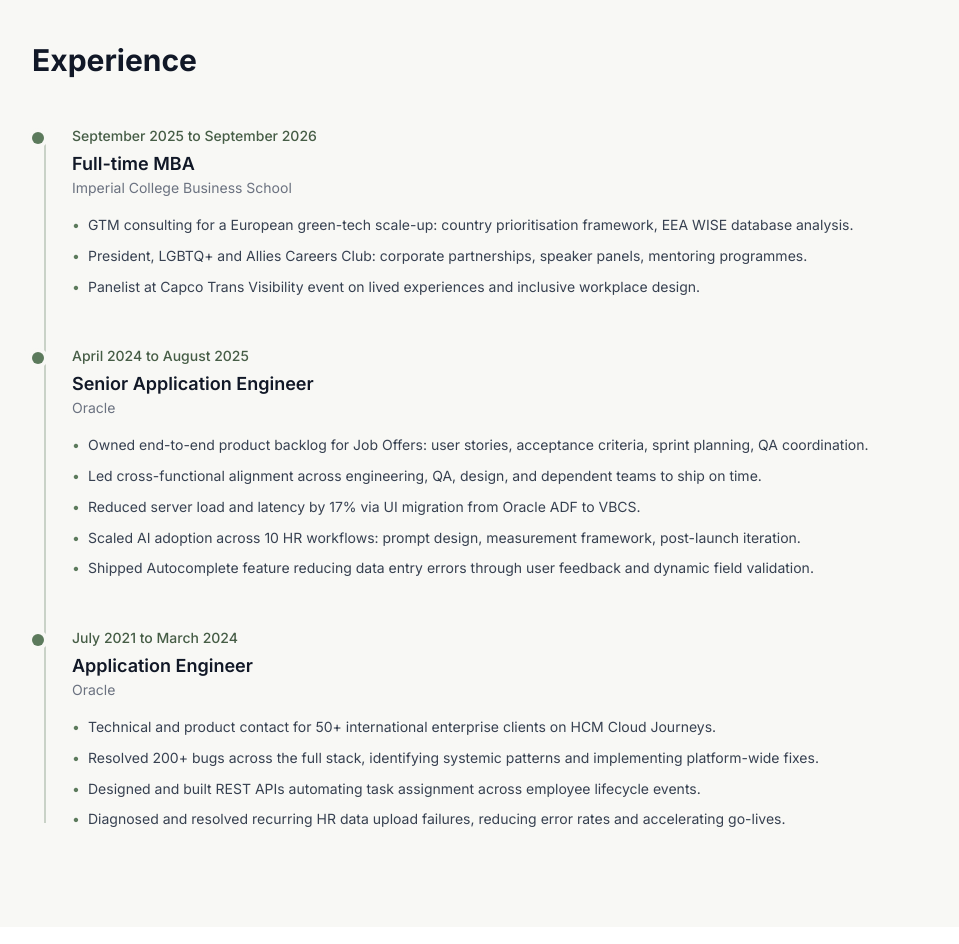
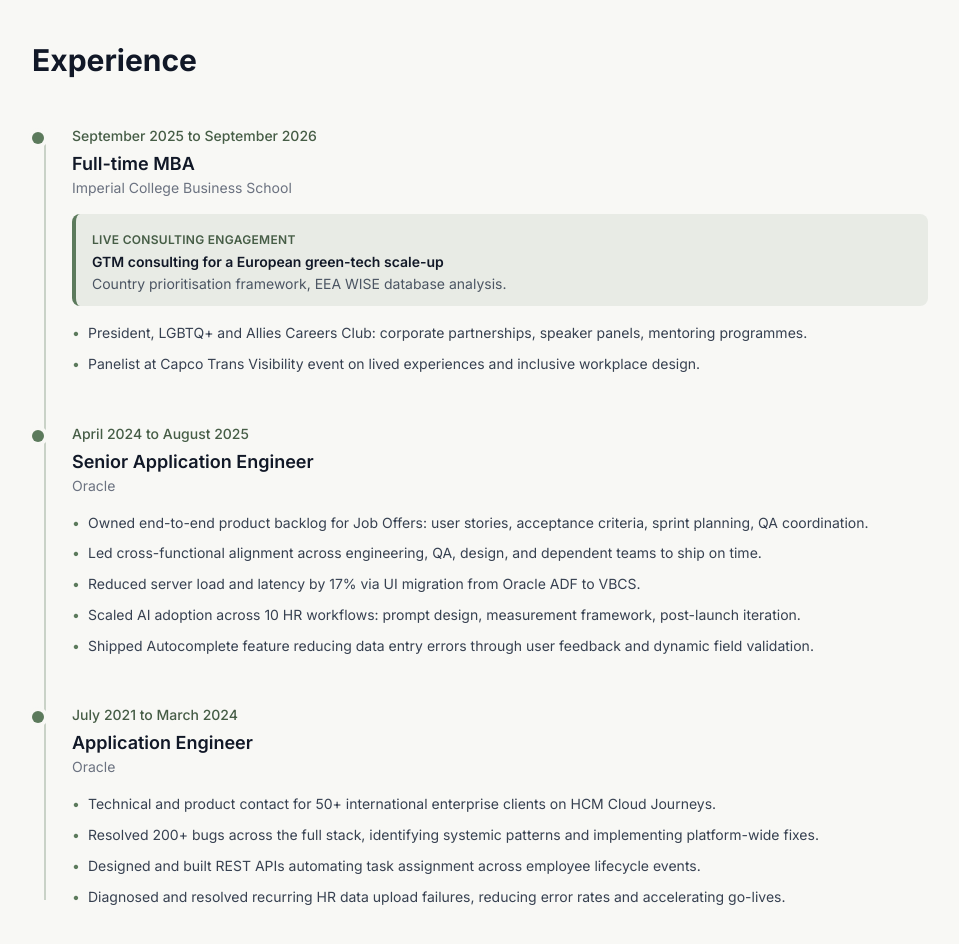
Before and after one commit to praffullittjain/portfolio-website, a React (Vite) app: page / in a window 1280 px wide. Shown: the part 2000-2944 px from the top of the page, without its empty margins (160-1119 px from the left). Built offline with nearby package versions, Linux system fonts and the light colour scheme.

Commit message:
Highlight green-tech consulting work in Experience section
Pulled it out of the bullet list into a sage-accented callout card so it stands out from the club leadership bullets.

Co-Authored-By: Claude Sonnet 5 <noreply@anthropic.com>

```diff
--- a/src/components/Experience.jsx
+++ b/src/components/Experience.jsx
@@ -3,8 +3,12 @@ const EXPERIENCE = [
     org: "Imperial College Business School",
     role: "Full-time MBA",
     dates: "September 2025 to September 2026",
+    highlight: {
+      tag: "Live consulting engagement",
+      title: "GTM consulting for a European green-tech scale-up",
+      detail: "Country prioritisation framework, EEA WISE database analysis.",
+    },
     bullets: [
-      "GTM consulting for a European green-tech scale-up: country prioritisation framework, EEA WISE database analysis.",
       "President, LGBTQ+ and Allies Careers Club: corporate partnerships, speaker panels, mentoring programmes.",
       "Panelist at Capco Trans Visibility event on lived experiences and inclusive workplace design.",
     ],
@@ -56,6 +60,20 @@ export default function Experience() {
                 </h3>
                 <p className="text-sm text-gray-500 mb-4">{entry.org}</p>
 
+                {entry.highlight && (
+                  <div className="mb-4 rounded-lg border-l-4 border-sage bg-sage/10 px-4 py-3">
+                    <span className="inline-block text-xs font-semibold uppercase tracking-wide text-sage-dark mb-1">
+                      {entry.highlight.tag}
+                    </span>
+                    <p className="text-sm font-semibold text-gray-900">
+                      {entry.highlight.title}
+                    </p>
+                    <p className="text-sm text-gray-600 mt-0.5">
+                      {entry.highlight.detail}
+                    </p>
+                  </div>
+                )}
+
                 <ul className="flex flex-col gap-2">
                   {entry.bullets.map((bullet) => (
                     <li
```
